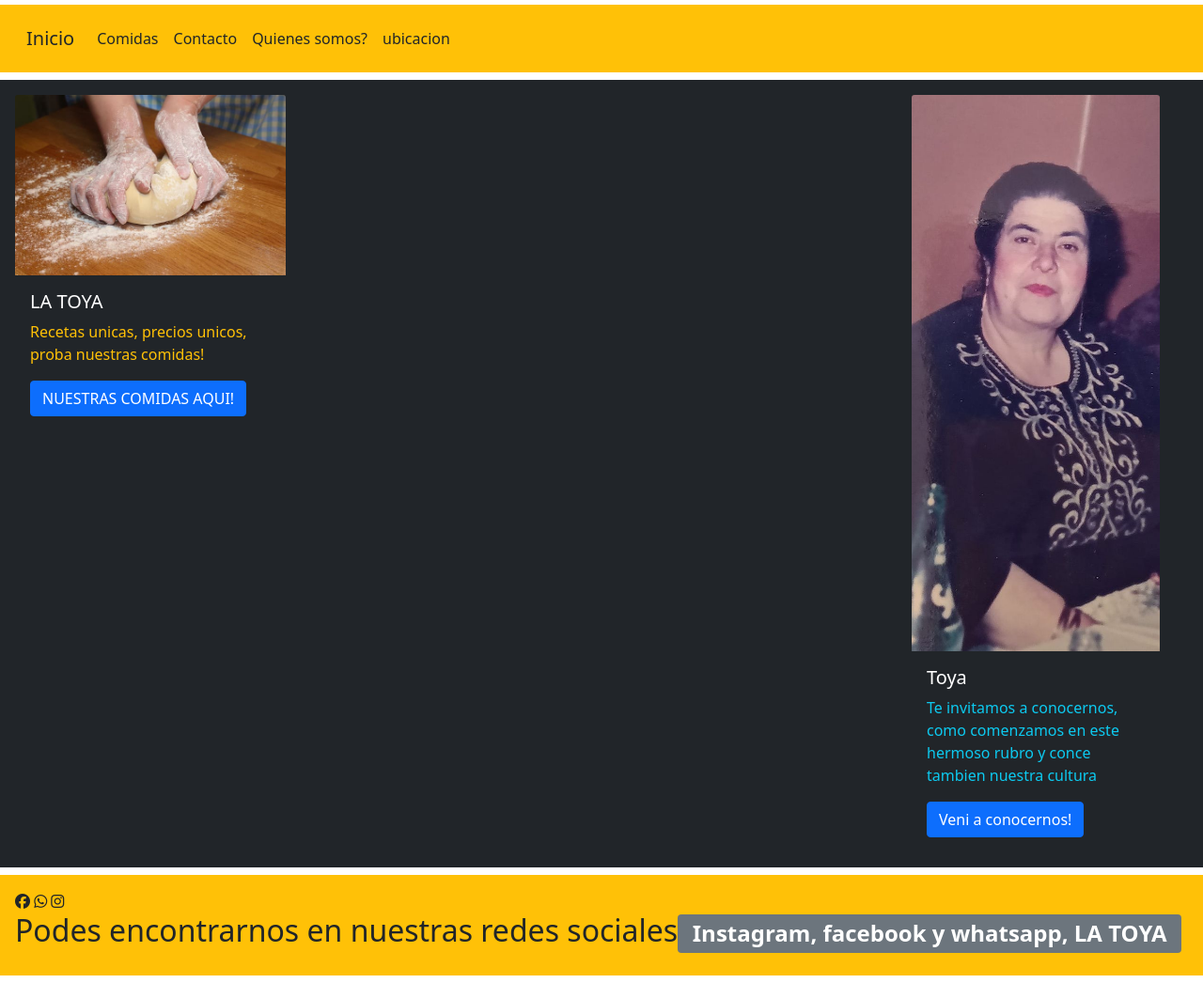
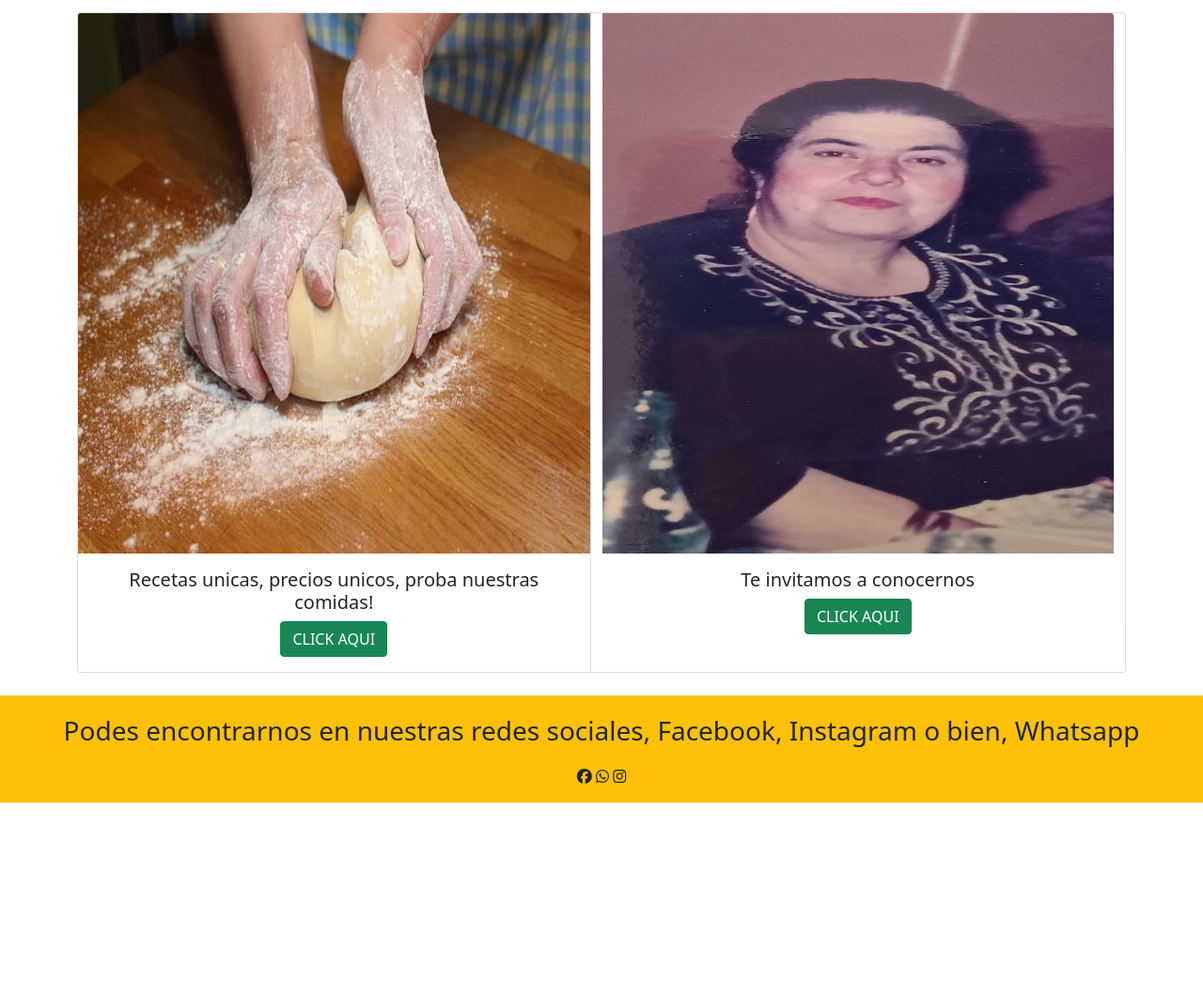
Before and after one commit to GermanBalduini/LaToyaComidas, a website: page index.html in a window 1280 px wide. Shown: the part 347-1393 px from the top of the page at 94% size. After the commit the page ends 1209 px from the top, so only its background shows below. Drawn offline with nearby package versions, Linux system fonts and the light colour scheme; files that its build step writes are made by us from their sources.

Commit message:
Pre-entrega

```diff
--- a/index.html
+++ b/index.html
@@ -13,76 +13,67 @@
 </head>
 
 <body class="body_inicio">
-    <div class="p-3 mb-2 bg-dark text-white">
-        <img src="./Imagenes/logo.jpg" class="w-25 p-3" alt="logo">
-    </div>
+
 
     <header class="bg-white">
-        <nav class="navbar navbar-expand-lg p-3 mb-2 bg-warning text-dark">
+        <nav class="navbar navbar-expand-lg navbar navbar-dark bg-dark">
             <div class="container-fluid">
-                <a class="navbar-brand link-dark" href="Inicio.html">Inicio</a>
-                <button class="navbar-toggler" type="button" data-bs-toggle="collapse" data-bs-target="#navbarNav"
-                    aria-controls="navbarNav" aria-expanded="false" aria-label="Toggle navigation">
+              <!-- <a class="navbar-brand" href="#">LA TOYA COMIDAS</a> -->
+              <button class="navbar-toggler" type="button" data-bs-toggle="collapse" data-bs-target="#navbarNav" aria-controls="navbarNav" aria-expanded="false" aria-label="Toggle navigation">
                 <span class="navbar-toggler-icon"></span>
               </button>
               <div class="collapse navbar-collapse" id="navbarNav">
-                    <ul class="navbar-nav">
+                <ul class="nav navbar-nav navbar-left mx-auto">
                   <li class="nav-item">
-                            <a class="nav-link active link-dark" aria-current="page" href="comidas.html">Comidas</a>
+                    <a class="nav-link active" aria-current="page" href="comidas.html">Nuestros productos</a>
                   </li>
                   <li class="nav-item">
-                            <a class="nav-link link-dark" href="contacto.html">Contacto</a>
+                    <a class="nav-link" href="contacto.html">Contactanos</a>
                   </li>
                   <li class="nav-item">
-                            <a class="nav-link link-dark" href="quienesSomos.html">Quienes somos?</a>
+                    <a class="nav-link" href="ubicacion.html">Como llegar</a>
                   </li>
                   <li class="nav-item">
-                            <a class="nav-link link-dark" href="ubicacion.html">ubicacion</a>
+                    <a class="nav-link" href="quienesSomos.html">Quienes somos?</a>
                   </li>
                 </ul>
               </div>
             </div>
           </nav>
+
     </header>
-    <main class="p-3 mb-2 bg-dark text-white">
-        <div class="row">
-            <div class="col-sm-6">
-                <div class="card1 bg-dark" style="width: 18rem;">
-                    <img src="./Imagenes/amazando.jpg" class="card-img-top" alt="manos-amazando">
+    <br>
+    <h1 class="text-center">La Toya Comidas</h1>
+    <div class="container text-center">
+        <img src="./Imagenes/logo.jpg" width="200px" height="200px" alt="logo">
+    </div>
+    <br>
+    <div class="card-group text-center container">
+        <div class="card">
+            <img src="./Imagenes/amazando.jpg" class="card-img-top" alt="manos-amazando" width="50px" height="575px">
             <div class="card-body">
-                        <h5 class="card-title">LA TOYA</h5>
-                        <p class="card-text text-warning">Recetas unicas, precios unicos, proba nuestras comidas!</p>
-                        <a href="comidas.html" class="btn btn-primary">NUESTRAS COMIDAS AQUI!</a>
+                <h5 class="card-title">Recetas unicas, precios unicos, proba nuestras comidas!</h5>
+                <a href="comidas.html" class="btn btn-success">CLICK AQUI</a>
+
             </div>
         </div>
-            </div>
-            <div class="col-sm-3"></div>
-            <div class="card2 bg-dark" style="width: 18rem;">
-                <img src="./Imagenes/toya.jpg" class="card-img-top bg-dark" alt="toya">
+        <div class="card text-center container">
+            <img src="./Imagenes/toya.jpg" class="card-img-top" width="40px" height="575px" alt="toya">
             <div class="card-body">
-                    <h5 class="card-title">Toya</h5>
-                    <p class="card-text text-info">Te invitamos a conocernos, como comenzamos en este hermoso rubro y
-                        conce
-                        tambien nuestra cultura</p>
-                    <a href="quienesSomos.html" class="btn btn-primary">Veni a conocernos!</a>
-                </div>
-            </div>
-            <div class="col-sm-3">
+                <h5 class="card-title">Te invitamos a conocernos</h5>
+                <a href="quienesSomos.html" class="btn btn-success">CLICK AQUI</a>
+
             </div>
         </div>
 
-</body>
+    </div>
+    </div>
 
-</main>
-<section>
-</section>
-<article>
-</article>
-
-<footer class="p-3 mb-2 bg-warning text-dark">
+    <br>
+    <footer class="p-3 mb-2 bg-warning text-dark text-center">
+        <p class="fs-3">Podes encontrarnos en nuestras redes sociales, Facebook, Instagram o bien, Whatsapp</p>
         <i class="fa-brands fa-facebook"></i>
         <i class="fa-brands fa-whatsapp"></i>
         <i class="fa-brands fa-instagram"></i>
-    <h2>Podes encontrarnos en nuestras redes sociales<span class="badge bg-secondary">Instagram, facebook y whatsapp, LA
-            TOYA</span></h2>
     </footer>
+</body>
--- a/package.json
+++ b/package.json
@@ -5,7 +5,8 @@
   "main": "index.js",
   "scripts": {
     "test": "echo \"Error: no test specified\" && exit 1",
-    "build-css": "node-sass --include-path scss scss/style.scss estilo.css","watch-css": "nodemon -e scss -x \"npm run build-css\""
+    "build-css": "node-sass --include-path scss scss/style.scss css/style.css",
+    "watch-css": "nodemon -e scss -x \"npm run build-css\""
   },
   "repository": {
     "type": "git",
--- /dev/null
+++ b/scss/misc/_mixins.scss
@@ -0,0 +1,7 @@
+@mixin flex ($direction, $justify, $align) {
+    display: flex;
+    flex-direction: $direction;
+    justify-content: $justify;
+    align-items: $align;
+
+}
--- /dev/null
+++ b/scss/misc/_normalize.scss
@@ -0,0 +1 @@
+@import url();
--- /dev/null
+++ b/scss/misc/_variables.scss
@@ -0,0 +1,25 @@
+/* Colores */
+$primary: black
+$secondary: yellow
+$alternative: white
+$text-color:
+
+// Espaciados
+
+$spacing-large: 6rem;
+$spacing-medium: 2.4rem;
+$spacing-small: 2rem;
+$spacing-xsmall: 1rem;
+
+
+// Font-family
+
+$font-principal:
+$font-title:
+
+// Font size
+
+$text-large: 5.2em;
+$text-medium: 2.2em;
+$text-base: 1.6em;
+$text-small: 1.4em;
--- /dev/null
+++ b/scss/partials/_header.scss
@@ -0,0 +1,3 @@
+header{
+    @include _mixins (row)
+}
--- a/scss/style.scss
+++ b/scss/style.scss
@@ -0,0 +1,3 @@
+@import url(./misc/_variables.scss);
+@import url(./misc/_normalize.scss);
+@import url(./misc/_mixins.scss);
```
Also changed, not shown: comidas.html (+61 -63 lines), contacto.html (+5 -5 lines), quienesSomos.html (+6 -6 lines), ubicacion.html (+2 -7 lines), scss/misc/_maps.scss (added), 2 other files. Lines whose indentation alone changed are shown as unchanged.
